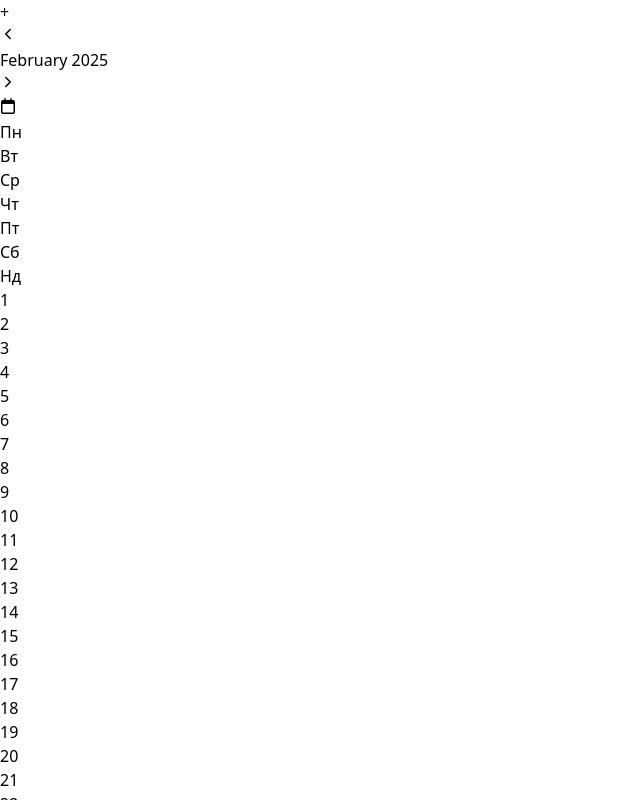
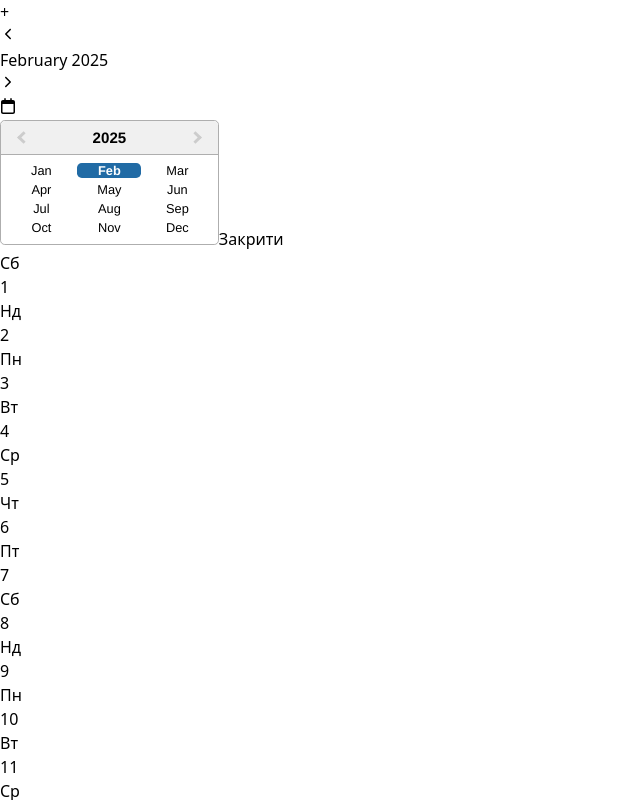
Before and after one commit to kefir228/task-calendar, a Next.js app: page / in a window 1280 px wide. Both pictures are taken after a click on the button 8 px from the left and 106 px from the top of the page. Shown: the top 800 px of the page, without its empty margins (0-640 px from the left). Built offline with nearby package versions, Linux system fonts and the light colour scheme.

Commit message:
create form and filters

```diff
--- a/package.json
+++ b/package.json
@@ -10,8 +10,10 @@
   },
   "dependencies": {
     "@reduxjs/toolkit": "^2.5.1",
+    "date-fns": "^4.1.0",
     "next": "15.1.7",
     "react": "^19.0.0",
+    "react-datepicker": "^8.1.0",
     "react-dom": "^19.0.0",
     "react-hook-form": "^7.54.2",
     "react-icons": "^5.5.0",
--- /dev/null
+++ b/src/app/components/DatePicker.tsx
@@ -0,0 +1,37 @@
+'use client'
+
+import DatePicker from "react-datepicker"
+import "react-datepicker/dist/react-datepicker.css";
+import { setYear, setMonth } from "@/store/calendarSlice";
+import { RootState } from "@/store/store";
+import { useSelector, useDispatch } from "react-redux";
+import { openModal } from "@/store/modalSlice";
+
+export default function PickerDate() {
+    const { year, month } = useSelector((state: RootState) => state.calendar)
+    const dispatch = useDispatch()
+
+    const closePicker = () => {
+        dispatch(openModal({ isOpen: false, type: 'calendar' }))
+    }
+
+    const handleDateChange = (date: Date | null) => {
+        if (date) {
+            dispatch(setYear(date.getFullYear()))
+            dispatch(setMonth(date.getMonth()))
+        }
+    }
+
+    return (
+        <div className="flex flex-col absolute mt-4 bg-white border rounded shadow-lg p-2">
+            <DatePicker
+                selected={new Date(year, month)}
+                onChange={handleDateChange}
+                dateFormat="MM/yyyy"
+                showMonthYearPicker
+                inline
+            />
+            <button className="flex justify-center font-bold" onClick={closePicker}>Закрити</button>
+        </div>
+    )
+}
--- a/src/app/components/Header.tsx
+++ b/src/app/components/Header.tsx
@@ -2,19 +2,35 @@
 
 import { useSelector, useDispatch } from "react-redux";
 import { FaRegCalendar } from "react-icons/fa6";
-import { IoIosArrowBack } from "react-icons/io";
-import { IoIosArrowForward } from "react-icons/io";
+import { IoIosArrowForward, IoIosArrowBack } from "react-icons/io";
 import { RootState } from "@/store/store";
 import { changeMonth } from "@/store/calendarSlice";
+import { openModal } from "@/store/modalSlice";
+import Modal from "./Modal";
+import PickerDate from "./DatePicker";
 
 export default function Header() {
 
     const { year, month } = useSelector((state: RootState) => state.calendar)
+    const { isOpen, type } = useSelector((state: RootState) => state.modal)
     const dispatch = useDispatch()
 
+    const openDatePicker = () => {
+        dispatch(openModal({ isOpen: true, type: 'calendar' }))
+    }
+
+    const openOtherModal = () => {
+        dispatch(openModal({ isOpen: true, type: 'modal' }))
+    }
+
     return (
-        <div className="flex justify-between">
-            <button className="w-12 h-12 text-4xl flex items-center justify-center text-white bg-blue-500 p-2 rounded-full">+</button>
+        <div className="flex justify-between p-4">
+            <button className="w-12 h-12 text-4xl flex items-center justify-center text-white bg-blue-500 p-2 rounded-full"
+                onClick={openOtherModal}
+            >
+                +
+            </button>
+            {isOpen && type === 'modal' && <Modal />}
             <ul className="flex items-center justify-center">
                 <li className="flex">
                     <button onClick={() => dispatch(changeMonth(-1))}>
@@ -27,9 +43,14 @@ export default function Header() {
                         <IoIosArrowForward />
                     </button>
                 </li>
-                <button className="text-4xl">
+                <button className="text-4xl" onClick={openDatePicker}>
                     <FaRegCalendar />
                 </button>
+                {isOpen && type === 'calendar' && (
+                    <div className="absolute mt-2 z-10">
+                        <PickerDate />
+                    </div>
+                )}
             </ul>
         </div>
     )
--- /dev/null
+++ b/src/app/components/Modal.tsx
@@ -0,0 +1,92 @@
+'use client'
+
+import { RxCross2 } from "react-icons/rx";
+import { useForm } from 'react-hook-form'
+import { openModal } from "@/store/modalSlice";
+import { useDispatch } from "react-redux";
+
+interface FormData {
+    title: string
+    description: string
+    date: string
+    time: string
+}
+
+export default function Modal() {
+    const dispatch = useDispatch()
+
+    const {
+        register,
+        handleSubmit,
+        formState: { errors },
+        reset
+    } = useForm<FormData>()
+
+    const onSumbit = (data: FormData) => {
+        reset()
+        console.log('Form Data', data);
+    }
+
+    const closeModal = () => {
+        dispatch(openModal({ isOpen: false, type: 'modal' }))
+    }
+
+    return (
+        <form onSubmit={handleSubmit(onSumbit)}
+            className="max-w-md mx-auto p-6 bg-white shadow-md rounded-lg"
+        >
+            <div className="mb-4 flex items-center justify-between">
+                <label className="block font-semibold">Додати нову подію</label>
+                <button onClick={closeModal}>
+                    <RxCross2 />
+                </button>
+            </div>
+
+            <div>
+                <input
+                    {...register('title', { required: "Назва обов'язкова" })}
+                    className="w-full p-2 border border-gray-300 rounded mt-1"
+                    placeholder="Введіть назву"
+                />
+            </div>
+
+            <div>
+                <textarea
+                    {...register('description', {
+                        required: "Опис є обов'язковим",
+                        minLength: { value: 10, message: "Опис має містити мінімум 10 символів" }
+                    })}
+                    className="w-full p-2 border border-gray-300 rounded mt-1"
+                    placeholder="Введіть опис..."
+                    rows={4}
+                />
+            </div>
+
+            <div className="flex items-center justify-between">
+                <input
+                    type="date"
+                    {...register("date", {
+                        required: "Дата є обов'язковою",
+                        validate: (value) => (new Date(value) >= new Date() ? true : "Дата не може бути в минулому"),
+                    })}
+                    className="p-2 border border-gray-300 rounded mt-1"
+                />
+                {errors.date && <p className="text-red-500 text-sm">{errors.date.message}</p>}
+
+                <input
+                    type="time"
+                    {...register("time", {
+                        required: "Час є обов'язковим",
+                        validate: (value) => (value ? true : "Будь ласка, оберіть час"),
+                    })}
+                    className=" p-2 border border-gray-300 rounded mt-1"
+                />
+                {errors.time && <p className="text-red-500 text-sm">{errors.time.message}</p>}
+            </div>
+
+            <button type="submit">
+                SAVE
+            </button>
+        </form>
+    )
+}
--- a/src/app/layout.tsx
+++ b/src/app/layout.tsx
@@ -16,7 +16,6 @@ export default function RootLayout({
   return (
     <html lang="en">
       <body className="bg-gray-700">
-
         <AppProvider>
           <Header />
           {children}
--- a/src/app/page.tsx
+++ b/src/app/page.tsx
@@ -4,10 +4,10 @@ import { useSelector } from "react-redux";
 import { RootState } from "@/store/store";
 
 export default function Calendar() {
-  const { year, month } = useSelector((state: RootState) => state.calendar)
+  const { year, month, currentDay } = useSelector((state: RootState) => state.calendar)
 
   const getDaysInMonth = (year: number, month: number) => {
-    const firstDayOfMonth = new Date(year, month, 1).getDay()
+    const firstDayOfMonth = new Date(year, month, 0).getDay()
     const daysInMonth = new Date(year, month + 1, 0).getDate()
     const daysArray = []
 
@@ -15,27 +15,40 @@ export default function Calendar() {
       daysArray.push(null)
     }
 
-    for (let day = 1; day < daysInMonth; day++) {
+    for (let day = 1; day <= daysInMonth; day++) {
       daysArray.push(day)
     }
+
+    const remainingDays = daysArray.length % 7;
+    if (remainingDays > 0) {
+      for (let i = 0; i < 7 - remainingDays; i++) {
+        daysArray.push(null);
+      }
+    }
+
     return daysArray
   }
   const days = getDaysInMonth(year, month)
 
   return (
-    <div className="max-w-md mx-auto p-4 border rounded-lg shadow-md">
-      <div className="grid grid-cols-7 gap-1 text-center font-semibold">
-        {["Пн", "Вт", "Ср", "Чт", "Пт", "Сб", "Нд"].map((day) => (
-          <div key={day} className="p-2">{day}</div>
-        ))}
-      </div>
-      <div className="grid grid-cols-7 gap-1 text-center">
-        {days.map((day, index) => (
-          <div key={index} className={`p-2 ${day ? "bg-gray-200" : "invisible"} rounded-md`}>
-            {day}
-          </div>
-        ))}
+    <div className="h-screen flex flex-col max-w-full mx-auto p-4 border rounded-lg shadow-md">
+      <div className="grid grid-cols-7 gap-1 text-center flex-grow font-semibold">
+        {days.map((day, index) => {
+          const date = day ? day : ''
+          const weekDay = day ? ["Нд", "Пн", "Вт", "Ср", "Чт", "Пт", "Сб"][new Date(year, month, day).getDay()] : "";
+
+          return (
+            <div
+              key={index}
+              className={`relative p-4 flex flex-col flex-grow justify-between rounded-md
+                          ${day ? "bg-white" : "bg-gray-400"}
+                          ${day === currentDay ? "!bg-green-300 text-white font-bold" : ""}`}>
+              <div className="absolute top-1 left-2 text-xs opacity-70">{weekDay}</div>
+              <div className="absolute top-1 right-2 text-sm font-bold">{date}</div>
+            </div>
+          );
+        })}
       </div>
     </div>
-  )
+  );
 }
--- a/src/store/calendarSlice.ts
+++ b/src/store/calendarSlice.ts
@@ -3,11 +3,13 @@ import { createSlice, PayloadAction } from "@reduxjs/toolkit";
 interface CalendarState {
     year: number
     month: number
+    currentDay: number
 }
 
 const initialState: CalendarState = {
     year: new Date().getFullYear(),
     month: new Date().getMonth(),
+    currentDay: new Date().getDate(),
 }
 
 const calendarSlice = createSlice({
@@ -27,9 +29,15 @@ const calendarSlice = createSlice({
             }
             state.month = newMonth
             state.year = newYear
+        },
+        setYear: (state, action: PayloadAction<number>) => {
+            state.year = action.payload
+        },
+        setMonth: (state, action: PayloadAction<number>) => {
+            state.month = action.payload
         }
     }
 })
 
-export const {changeMonth} = calendarSlice.actions
+export const { changeMonth, setYear, setMonth } = calendarSlice.actions
 export default calendarSlice.reducer
--- /dev/null
+++ b/src/store/modalSlice.ts
@@ -0,0 +1,25 @@
+import { createSlice, PayloadAction } from "@reduxjs/toolkit";
+
+interface modalState {
+    isOpen: boolean
+    type: 'calendar' | 'modal'
+}
+
+const initialState: modalState = {
+    isOpen: false,
+    type: 'modal'
+}
+
+const modalSlice = createSlice({
+    name: 'modal',
+    initialState,
+    reducers: {
+        openModal: (state, action: PayloadAction<{isOpen: boolean, type: 'calendar' | 'modal'}>) => {
+            state.isOpen = action.payload.isOpen
+            state.type = action.payload.type
+        }
+    }
+})
+
+export const { openModal } = modalSlice.actions
+export default modalSlice.reducer
--- a/src/store/store.ts
+++ b/src/store/store.ts
@@ -1,9 +1,11 @@
 import { configureStore } from "@reduxjs/toolkit";
 import calendarReducer from '@/store/calendarSlice'
+import modalReducer from '@/store/modalSlice'
 
 export const store = configureStore({
-    reducer:{
+    reducer: {
         calendar: calendarReducer,
+        modal: modalReducer,
     }
 })
 
```
Also changed, not shown: 1 other file (tests, documents, lock files or other folders).
